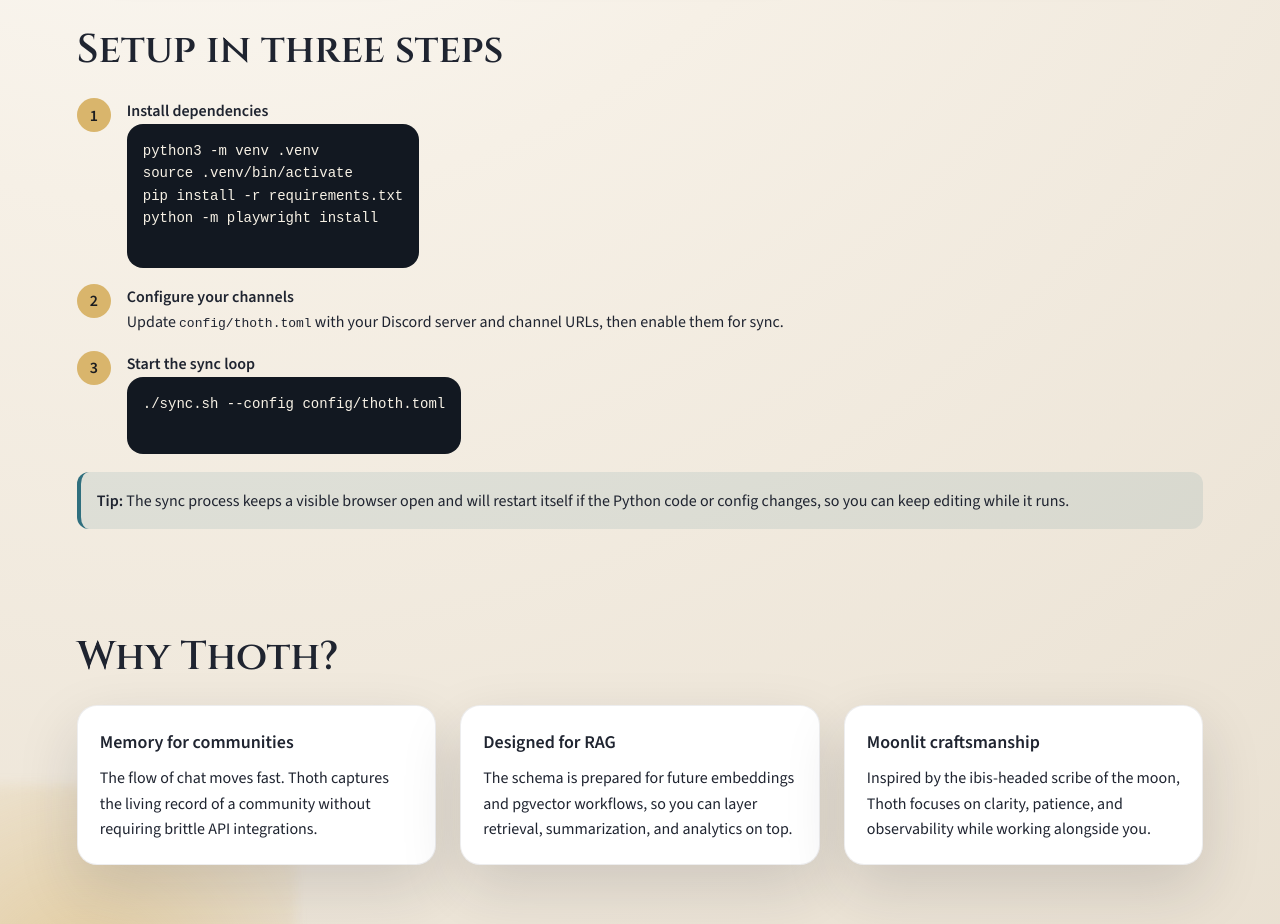
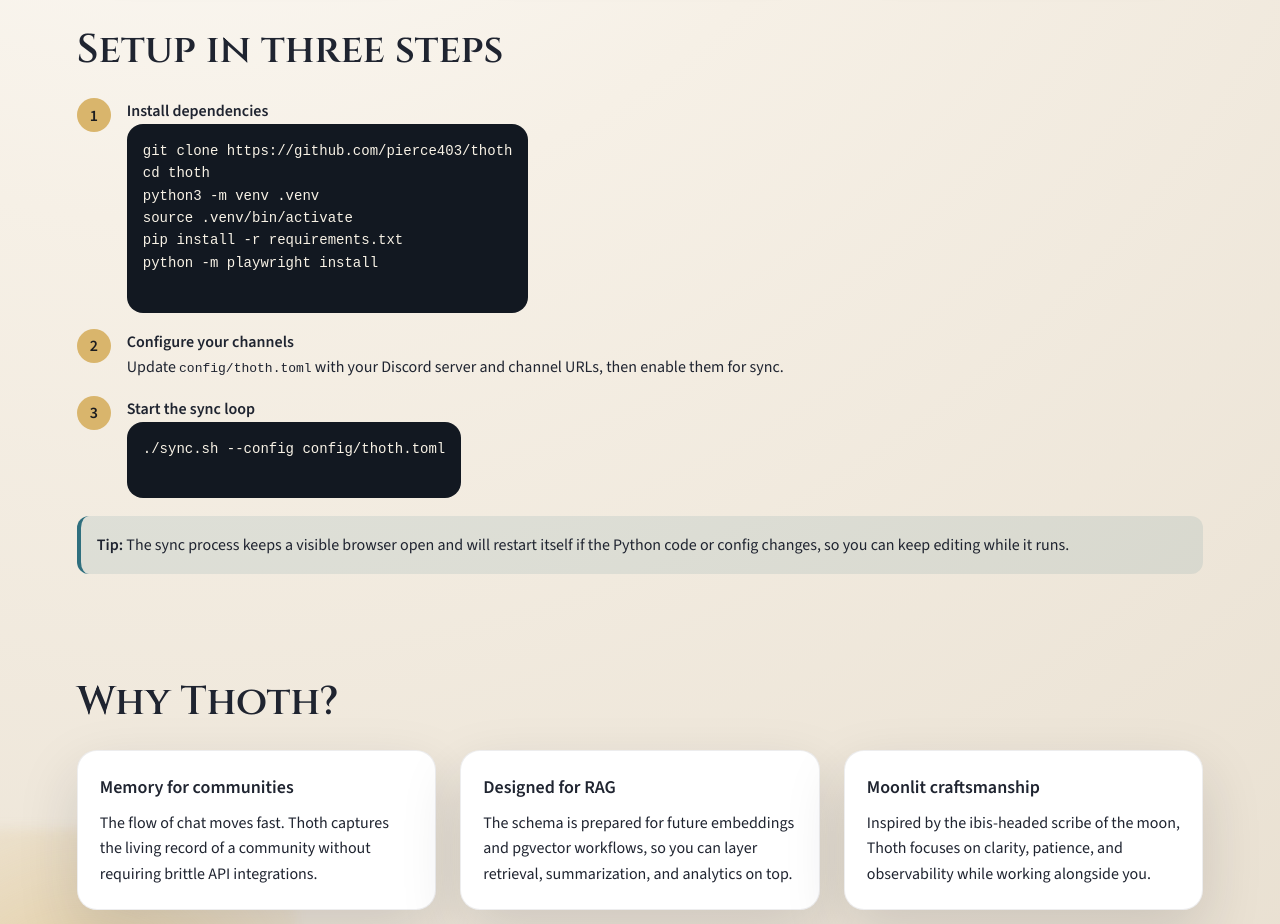
Before and after one commit to pierce403/thoth, a plain HTML site: page index.html in a window 1280 px wide. Shown: the part 860-1784 px from the top of the page. Drawn offline with nearby package versions, Linux system fonts and the light colour scheme.

Commit message:
Add git clone step to landing page setup

```diff
--- a/index.html
+++ b/index.html
@@ -372,6 +372,8 @@
             <div>
               <strong>Install dependencies</strong>
               <pre>
+git clone https://github.com/pierce403/thoth
+cd thoth
 python3 -m venv .venv
 source .venv/bin/activate
 pip install -r requirements.txt
```
